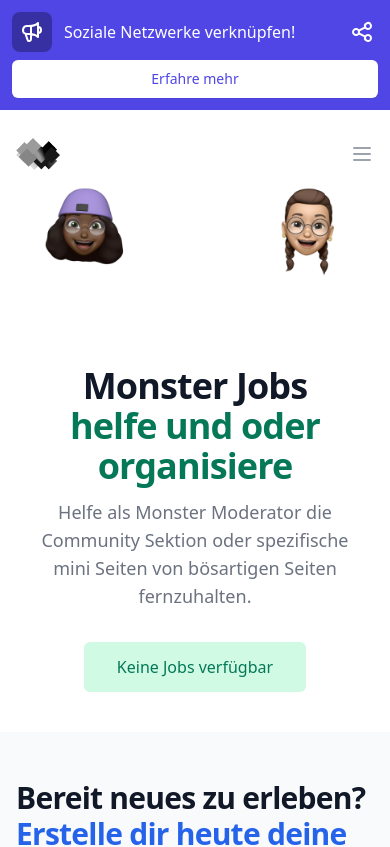
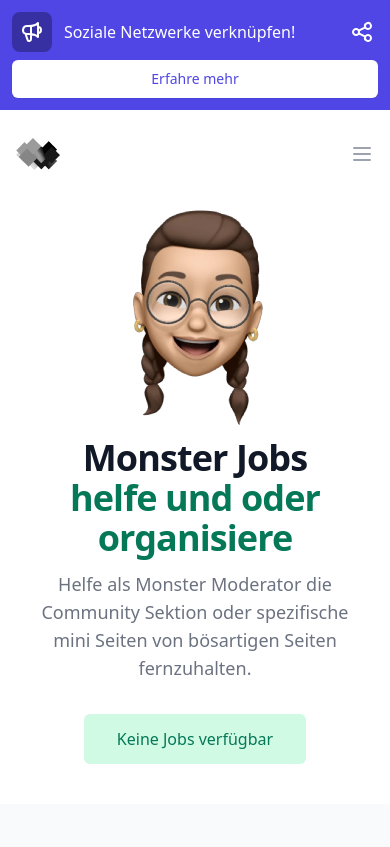
Before and after one commit to marvinhuelsmann/yourweb, a Vue app: page /jobs in a window 390 px wide. Shown: the top 847 px of the page. Built offline with nearby package versions, Linux system fonts and the light colour scheme; a web font is replaced by a local one; what vue3-google-oauth2 would draw is missing.

Commit message:
closes #18 fixing responsive image bug in Jobs.vue

```diff
--- a/src/views/Jobs.vue
+++ b/src/views/Jobs.vue
@@ -76,7 +76,7 @@
               <div class="px-5 pt-4 flex items-center justify-between">
                 <div>
                   <a href="https://yourweb.monster">
-                  <img class="h-8 w-auto" src="../assets/images/yourweb.png" alt=""/>
+                    <img class="h-8 w-auto" src="../assets/images/yourweb.png" alt=""/>
                   </a>
                 </div>
                 <div class="-mr-2">
@@ -102,11 +102,13 @@
         </transition>
       </div>
     </div>
-    <main class="mx-auto max-w-7xl px-4  px-8">
-      <div class="pb-2 grid grid-cols-3 gap-2 place-items-start h-48 ...">
-        <img src="../assets/images/memoji-black.png" alt="memoji banner"/>
+    <main class="mx-auto max-w-7xl px-4 px-8">
+      <div class="pb-2 flex justify-center responsive-at-root ...">
+        <div class="invisible sm:block sm:visible hidden">
+          <img src="../assets/images/memoji-black.png" alt="memoji banner"/>
+        </div>
         <div/>
-        <img src="../assets/images/memoji-happy.png" alt="memoji banner"/>
+          <img class="justify-center" src="../assets/images/memoji-happy.png" alt="memoji banner"/>
       </div>
       <div class="lg:mt-10 sm:mt-2 text-center text-center">
         <h1 class="text-4xl tracking-tight font-extrabold text-gray-900 sm:text-5xl md:text-6xl">
@@ -116,15 +118,16 @@
           <span class="block text-green-700 xl:inline">helfe und oder organisiere</span>
         </h1>
         <p class="mt-3 text-center text-gray-500 text-lg sm:max-w-xl mx-auto md:mt-5 md:text-xl">
-          Helfe als Monster Moderator die Community Sektion oder spezifische mini Seiten von bösartigen Seiten fernzuhalten.
+          Helfe als Monster Moderator die Community Sektion oder spezifische mini Seiten von bösartigen Seiten
+          fernzuhalten.
         </p>
 
 
         <div class="mt-5 sm:mt-8 flex justify-center justify-start">
           <div class="mt-3 sm:mt-0 sm:ml-3">
             <button disabled
-               aria-disabled="true"
-               class="w-full disabled:opacity-50 flex items-center justify-center px-8 py-3 border border-transparent text-base font-medium rounded-md text-green-700 bg-green-100 hover:bg-red-200 hover:text-red-600 md:py-4 md:text-lg md:px-10">
+                    aria-disabled="true"
+                    class="w-full disabled:opacity-50 flex items-center justify-center px-8 py-3 border border-transparent text-base font-medium rounded-md text-green-700 bg-green-100 hover:bg-red-200 hover:text-red-600 md:py-4 md:text-lg md:px-10">
               Keine Jobs verfügbar
             </button>
           </div>
```
